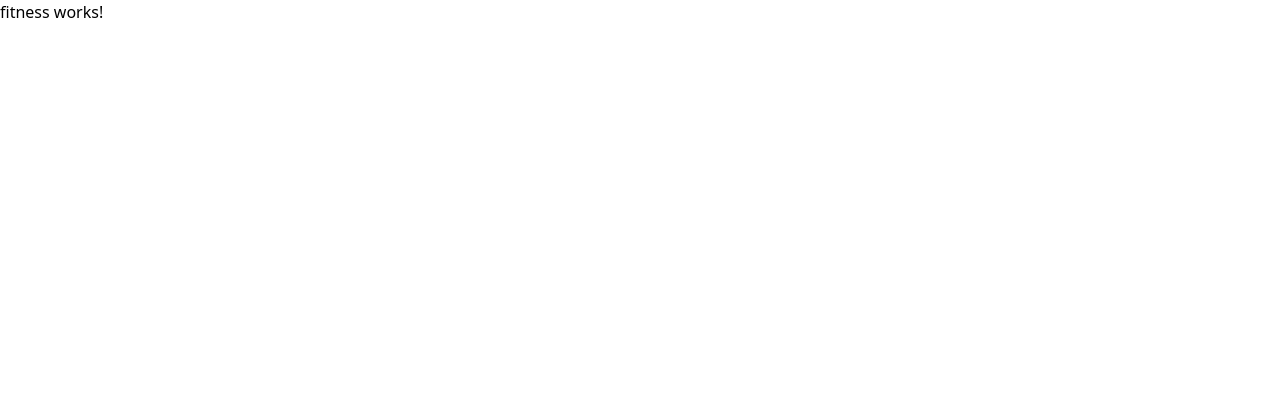
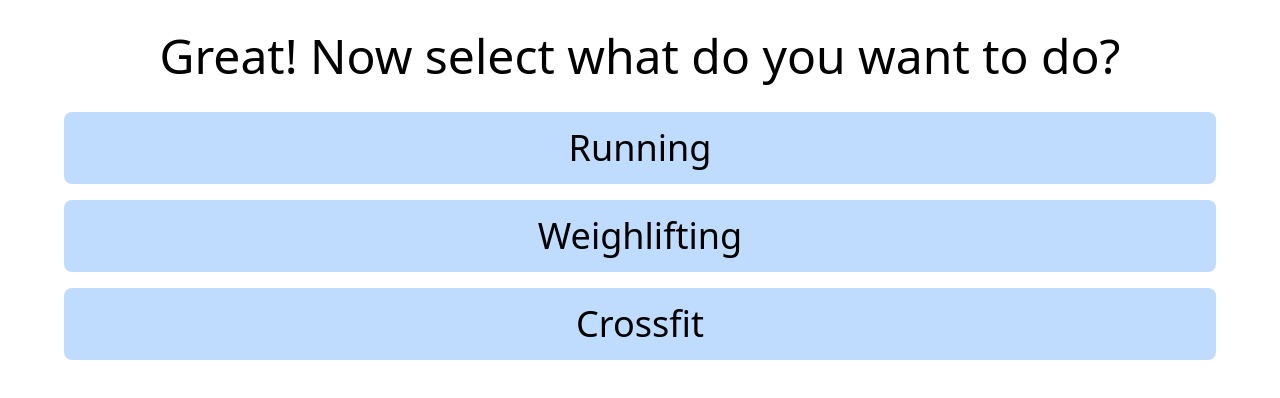
Before and after one commit to hacksheffield9-g11-04/frontend, an Angular app: page / in a window 1280 px wide. Both pictures are taken after a click on the button "Fitness". Shown: the top 398 px of the page. Built offline with nearby package versions, Linux system fonts and the light colour scheme.

Commit message:
Add subsection buttons

```diff
--- a/src/app/app.component.ts
+++ b/src/app/app.component.ts
@@ -7,12 +7,9 @@ import { ButtonComponent } from './shared/ui/button.component';
   selector: 'app-root',
   standalone: true,
   imports: [RouterOutlet],
-  template: `
-    <router-outlet>
-
-    </router-outlet>
-  `,
+  template: ` <router-outlet> </router-outlet> `,
 })
 export class AppComponent {
-
+  title = 'What do you want to improve?';
+  sections = [{ name: 'Fitness' }, { name: 'Knowledge' }, { name: 'Mind' }];
 }
--- a/src/app/pages/fitness.component.ts
+++ b/src/app/pages/fitness.component.ts
@@ -1,10 +1,33 @@
 import { Component } from '@angular/core';
+import { HeadingComponent } from '../shared/ui/heading.component';
+import { ButtonComponent } from '../shared/ui/button.component';
 
 @Component({
   selector: 'app-fitness',
   standalone: true,
-  imports: [],
-  template: ` <p>fitness works!</p> `,
+  imports: [HeadingComponent, ButtonComponent],
+  template: `<div class="px-6 mx-auto max-w-[1200px]">
+    <app-heading [title]="title"></app-heading>
+    <div class="grid grid-cols-1 gap-4">
+      @for (section of subSections; track $index) {
+      <app-button [text]="section.name" />
+      }
+    </div>
+  </div> `,
   styles: ``,
 })
-export class FitnessPage {}
+export class FitnessPage {
+  title = 'Great! Now select what do you want to do?';
+  subSections = [
+    { name: 'Running' },
+    { name: 'Weighlifting' },
+    { name: 'Crossfit' },
+  ];
+  // Send info to api
+  // req = {
+  //   section: 'fitness',
+  //   subSections: 'running',
+  //   difficulty: 'hard',
+  //   time: 10,
+  // };
+}
--- a/src/app/shared/ui/button.component.ts
+++ b/src/app/shared/ui/button.component.ts
@@ -16,6 +16,6 @@ import { RouterModule } from '@angular/router';
   styles: ``,
 })
 export class ButtonComponent {
-  route = input.required<string>();
+  route = input<string>();
   text = input.required<string>();
 }
```
